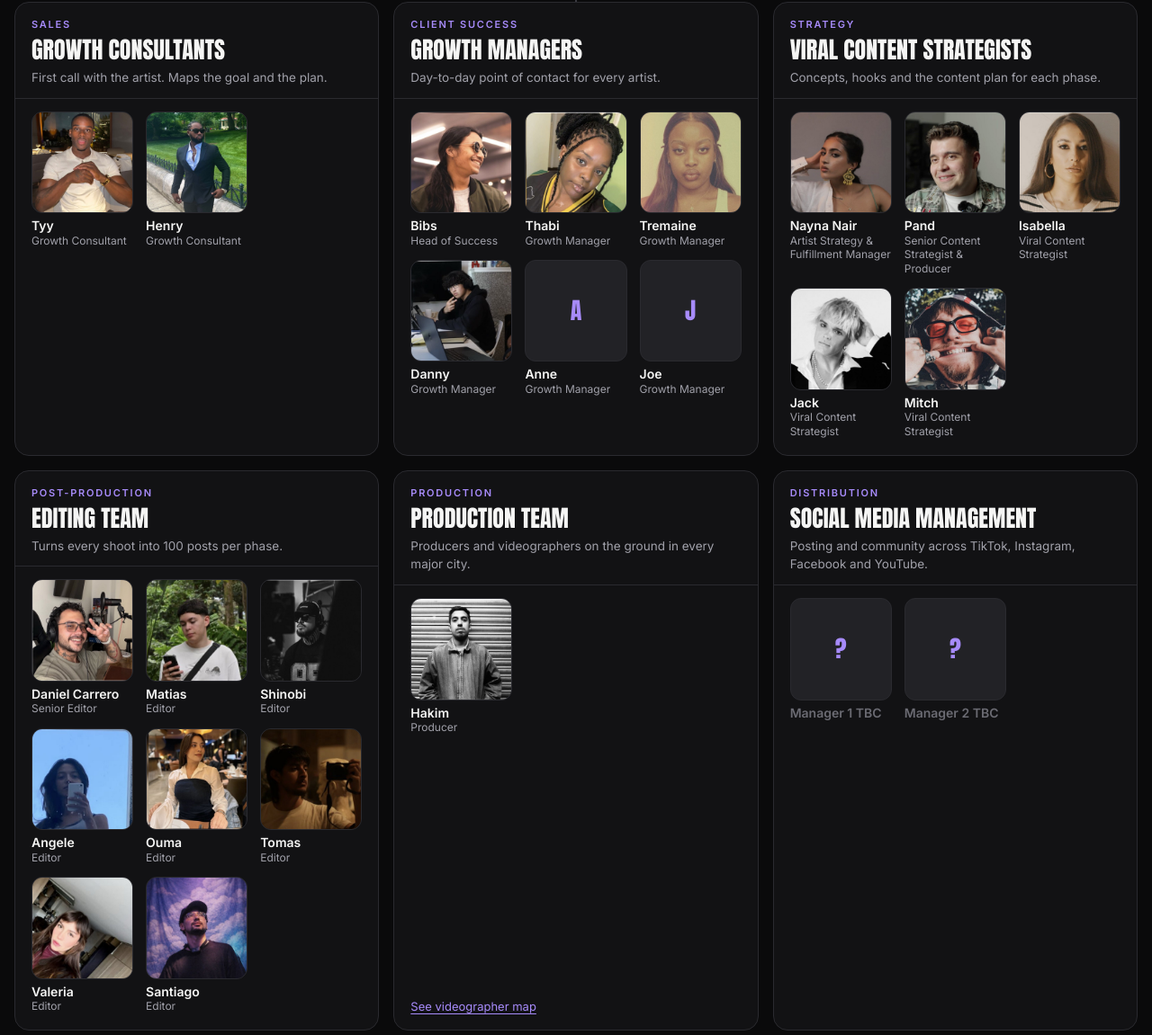
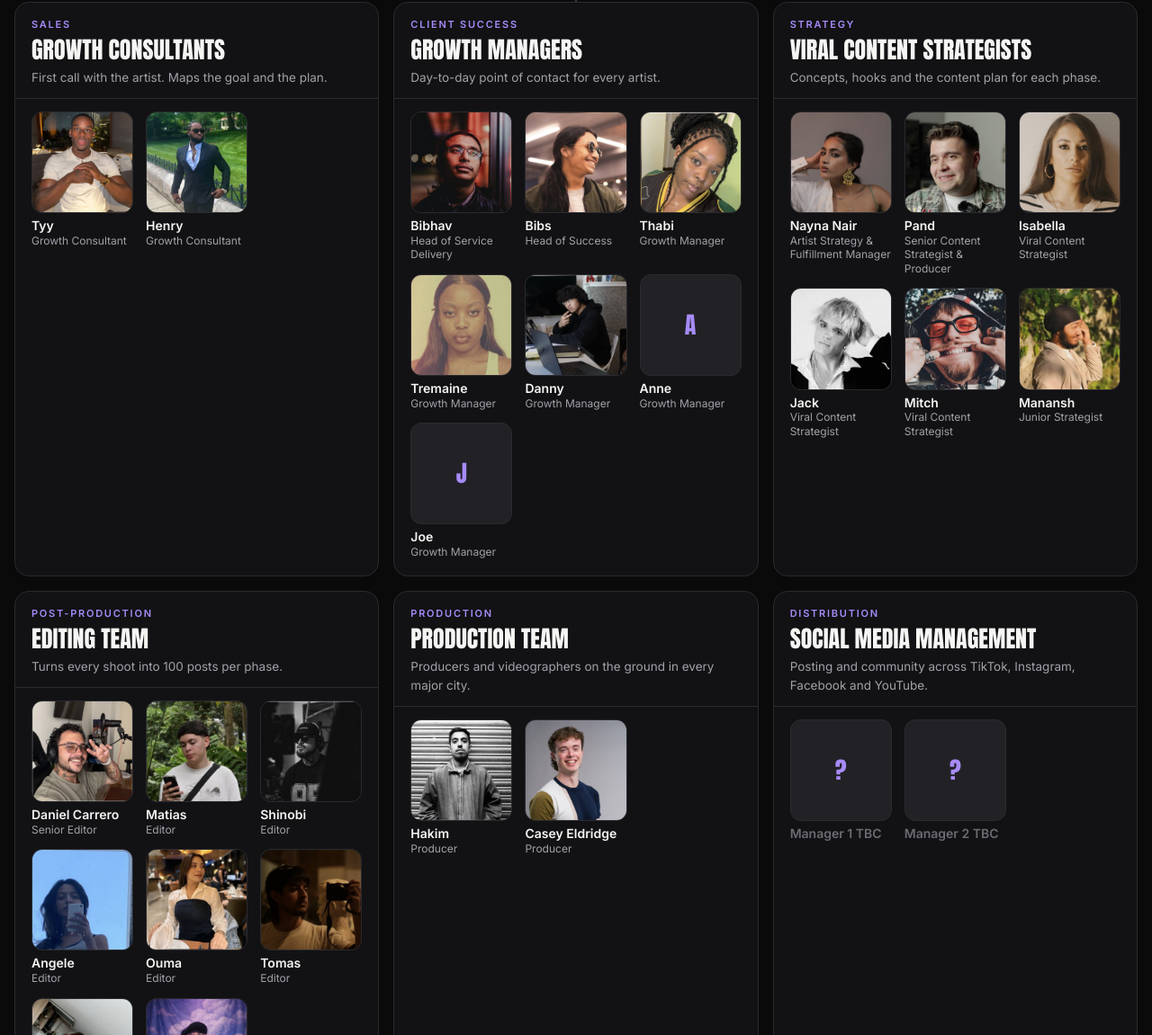
Before and after one commit to isaac-rapville/rapville-case-studies, a plain HTML site: page team.html in a window 1280 px wide. Shown: the part 1314-2465 px from the top of the page at 90% size. Drawn offline with Linux system fonts and the light colour scheme.

Commit message:
Team: new Junior photo; add Bibhav, Manansh, Casey Eldridge
Co-Authored-By: Claude Opus 5.5 <noreply@anthropic.com>
Claude-Session: https://claude.ai/code/session_0136qTBmhKNJ9QXRy4zr9QTb

```diff
--- a/team.html
+++ b/team.html
@@ -174,10 +174,10 @@ footer .wrap{padding-block:20px}
 /* ---------- Edit team here ---------- */
 const DEPTS = [
   {k:"Sales", name:"Growth Consultants", what:"First call with the artist. Maps the goal and the plan.", people:[["Tyy","Growth Consultant","images/team/tyy.jpg"],["Henry","Growth Consultant","images/team/henry.jpg"]]},
-  {k:"Client success", name:"Growth Managers", what:"Day-to-day point of contact for every artist.", people:[["Bibs","Head of Success","images/team/bibs.jpg"],["Thabi","Growth Manager","images/team/thabi.jpg"],["Tremaine","Growth Manager","images/team/tremaine.jpg"],["Danny","Growth Manager","images/team/danny.jpg"],["Anne","Growth Manager"],["Joe","Growth Manager"]]},
-  {k:"Strategy", name:"Viral Content Strategists", what:"Concepts, hooks and the content plan for each phase.", people:[["Nayna Nair","Artist Strategy & Fulfillment Manager","images/team/nayna.jpg"],["Pand","Senior Content Strategist & Producer","images/team/pand.jpg"],["Isabella","Viral Content Strategist","images/team/isabella.jpg"],["Jack","Viral Content Strategist","images/team/jack.jpg"],["Mitch","Viral Content Strategist","images/team/mitch.jpg"]]},
+  {k:"Client success", name:"Growth Managers", what:"Day-to-day point of contact for every artist.", people:[["Bibhav","Head of Service Delivery","images/team/bibhav.jpg"],["Bibs","Head of Success","images/team/bibs.jpg"],["Thabi","Growth Manager","images/team/thabi.jpg"],["Tremaine","Growth Manager","images/team/tremaine.jpg"],["Danny","Growth Manager","images/team/danny.jpg"],["Anne","Growth Manager"],["Joe","Growth Manager"]]},
+  {k:"Strategy", name:"Viral Content Strategists", what:"Concepts, hooks and the content plan for each phase.", people:[["Nayna Nair","Artist Strategy & Fulfillment Manager","images/team/nayna.jpg"],["Pand","Senior Content Strategist & Producer","images/team/pand.jpg"],["Isabella","Viral Content Strategist","images/team/isabella.jpg"],["Jack","Viral Content Strategist","images/team/jack.jpg"],["Mitch","Viral Content Strategist","images/team/mitch.jpg"],["Manansh","Junior Strategist","images/team/manansh.jpg"]]},
   {k:"Post-production", name:"Editing Team", what:"Turns every shoot into 100 posts per phase.", people:[["Daniel Carrero","Senior Editor","images/team/daniel-carrero.jpg"],["Matias","Editor","images/team/matias.jpg"],["Shinobi","Editor","images/team/shinobi.jpg"],["Angele","Editor","images/team/angele.jpg"],["Ouma","Editor","images/team/ouma.jpg"],["Tomas","Editor","images/team/tomas.jpg"],["Valeria","Editor","images/team/valeria.jpg"],["Santiago","Editor","images/team/santiago.jpg"]]},
-  {k:"Production", name:"Production Team", what:"Producers and videographers on the ground in every major city.", people:[["Hakim","Producer","images/team/hakim.jpg"]], link:"#production"},
+  {k:"Production", name:"Production Team", what:"Producers and videographers on the ground in every major city.", people:[["Hakim","Producer","images/team/hakim.jpg"],["Casey Eldridge","Producer","images/team/casey-eldridge.jpg"]], link:"#production"},
   {k:"Distribution", name:"Social Media Management", what:"Posting and community across TikTok, Instagram, Facebook and YouTube.", people:[["Manager 1 TBC",""],["Manager 2 TBC",""]]}
 ];
 
```
Also changed, not shown: images/team/bibhav.jpg (added), images/team/casey-eldridge.jpg (added), images/team/junior.jpg, images/team/manansh.jpg (added).
